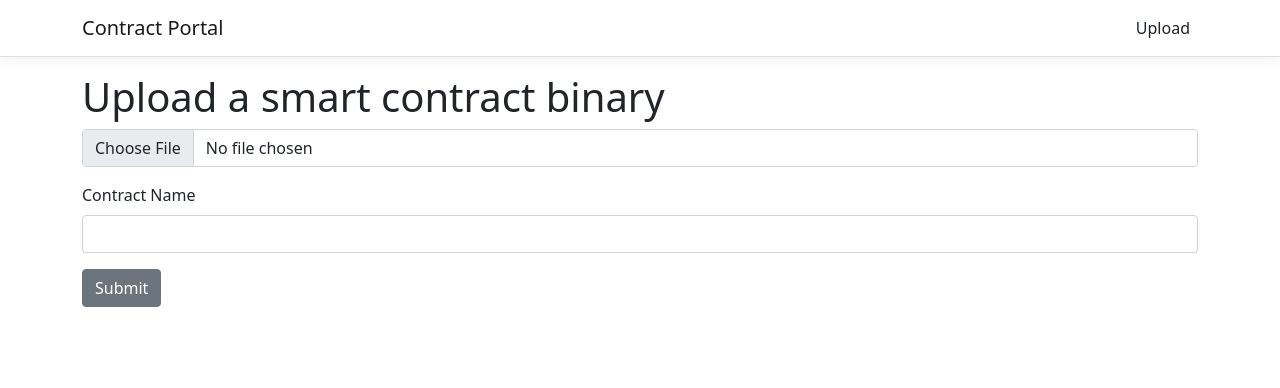
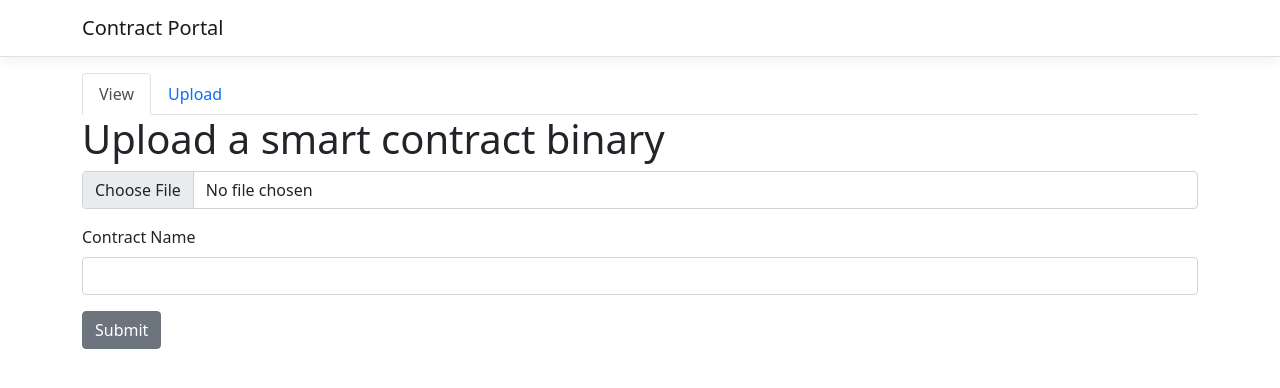
Before and after one commit to ECS265-Smart-Contract-on-NexRes/contract-portal, a React (Create React App) app in the folder ClientApp/: page /upload in a window 1280 px wide. Shown: the top 388 px of the page. Built offline with nearby package versions, Linux system fonts and the light colour scheme.

Commit message:
Improve UI

```diff
--- a/ClientApp/src/components/NavMenu.js
+++ b/ClientApp/src/components/NavMenu.js
@@ -1,7 +1,8 @@
 import React, { Component } from 'react';
-import { Collapse, Navbar, NavbarBrand, NavbarToggler, NavItem, NavLink } from 'reactstrap';
+import { Collapse, Navbar, NavbarBrand, NavbarToggler, NavItem, NavLink, Nav, TabContent, TabPane, Row, Col, Card, CardText, CardTitle, Button, Container } from 'reactstrap';
 import { Link } from 'react-router-dom';
 import './NavMenu.css';
+import {classnames} from 'classnames';
 
 export class NavMenu extends Component {
   static displayName = NavMenu.name;
@@ -11,8 +12,10 @@ export class NavMenu extends Component {
 
     this.toggleNavbar = this.toggleNavbar.bind(this);
     this.state = {
-      collapsed: true
+      collapsed: true,
+      activeTab: '1'
     };
+    this.toggle = this.toggle.bind(this);
   }
 
   toggleNavbar() {
@@ -21,8 +24,15 @@ export class NavMenu extends Component {
     });
   }
 
+  toggle(tab) {
+    if (this.state.activeTab !== tab) {
+      this.setState({ activeTab: tab });
+    }
+  }
+
   render() {
     return (
+      <div>
         <header>
           <Navbar className="navbar-expand-sm navbar-toggleable-sm ng-white border-bottom box-shadow mb-3" container light>
             <NavbarBrand tag={Link} to="/">Contract Portal</NavbarBrand>
@@ -30,12 +40,68 @@ export class NavMenu extends Component {
             <Collapse className="d-sm-inline-flex flex-sm-row-reverse" isOpen={!this.state.collapsed} navbar>
               <ul className="navbar-nav flex-grow">
                 <NavItem>
-                <NavLink tag={Link} className="text-dark" to="/upload">Upload</NavLink>
+
                 </NavItem>
               </ul>
             </Collapse>
           </Navbar>
         </header>
+        <Container>
+          <Nav tabs>
+            <NavItem>
+              <NavLink tag={Link}
+                className={this.state.activeTab === '1' ? 'active' : ''}
+                to="/"
+                onClick={() => { this.toggle('1'); }}>
+                View
+              </NavLink>
+            </NavItem>
+            <NavItem>
+              <NavLink tag={Link}
+                className={this.state.activeTab === '2' ? 'active' : ''}
+                to="/upload"
+                onClick={() => { this.toggle('2'); }}>
+                Upload
+              </NavLink>
+            </NavItem>
+          </Nav>
+          <TabContent activeTab="1">
+            <TabPane tabId="1">
+
+            </TabPane>
+            <TabPane tabId="2">
+              <Row>
+                <Col sm="6">
+                  <Card body>
+                    <CardTitle>
+                      Special Title Treatment
+                    </CardTitle>
+                    <CardText>
+                      With supporting text below as a natural lead-in to additional content.
+                    </CardText>
+                    <Button>
+                      Go somewhere
+                    </Button>
+                  </Card>
+                </Col>
+                <Col sm="6">
+                  <Card body>
+                    <CardTitle>
+                      Special Title Treatment
+                    </CardTitle>
+                    <CardText>
+                      With supporting text below as a natural lead-in to additional content.
+                    </CardText>
+                    <Button>
+                      Go somewhere
+                    </Button>
+                  </Card>
+                </Col>
+              </Row>
+            </TabPane>
+          </TabContent>
+        </Container>
+      </div>
     );
   }
 }
```
Lines whose indentation alone changed are shown as unchanged.
